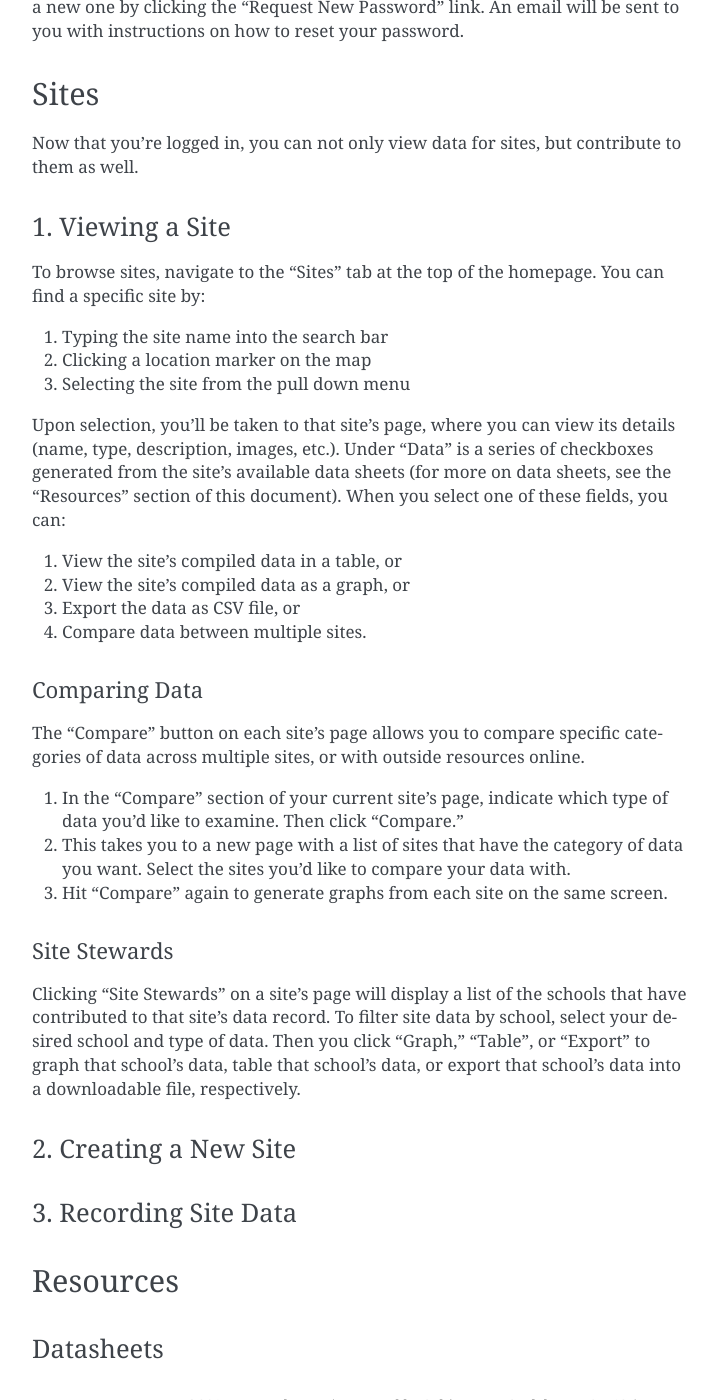
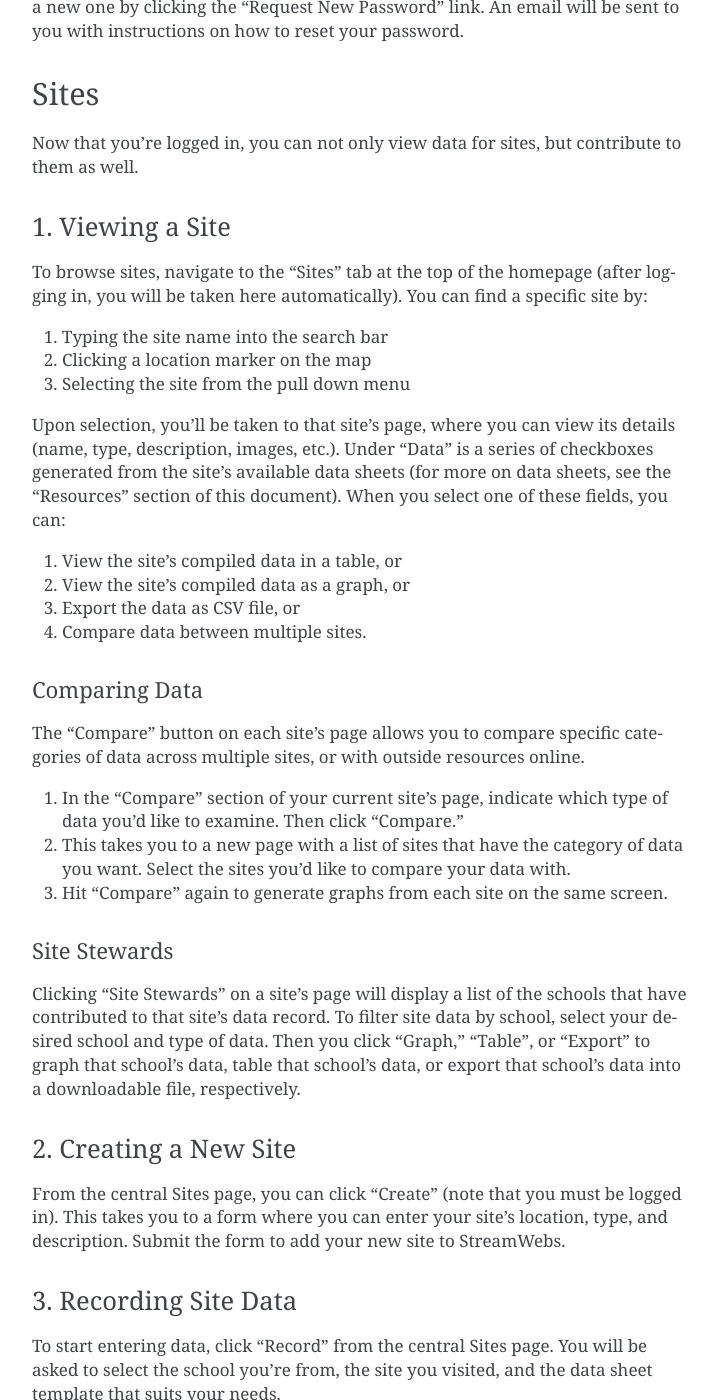
Before and after one commit to osuosl/streamwebs, a Sphinx documentation site: the page built from docs/source/usage.rst, in a window 1280 px wide and 1400 px high, scrolled down 973 px. Shown: the whole window, without its empty margins (388-1105 px from the left). Built offline with Sphinx 7.4.7, drawn with Linux system fonts in a browser that asks for light colours.

Commit message:
Add instructions for creating site, recording data

```diff
--- a/docs/source/usage.rst
+++ b/docs/source/usage.rst
@@ -56,8 +56,9 @@
 1. Viewing a Site
 ^^^^^^^^^^^^^^^^^
 
-To browse sites, navigate to the "Sites" tab at the top of the homepage. You
-can find a specific site by:
+To browse sites, navigate to the "Sites" tab at the top of the homepage (after
+logging in, you will be taken here automatically). You can find a specific
+site by:
 
 1. Typing the site name into the search bar
 2. Clicking a location marker on the map
@@ -95,9 +96,15 @@
 
 2. Creating a New Site
 ^^^^^^^^^^^^^^^^^^^^^^
+From the central Sites page, you can click "Create" (note that you must be
+logged in). This takes you to a form where you can enter your site's location,
+type, and description. Submit the form to add your new site to StreamWebs.
 
 3. Recording Site Data
 ^^^^^^^^^^^^^^^^^^^^^^
+To start entering data, click "Record" from the central Sites page. You will
+be asked to select the school you're from, the site you visited, and the data
+sheet template that suits your needs.
 
 Resources
 ---------
```
Also changed, not shown: 5 other files.
